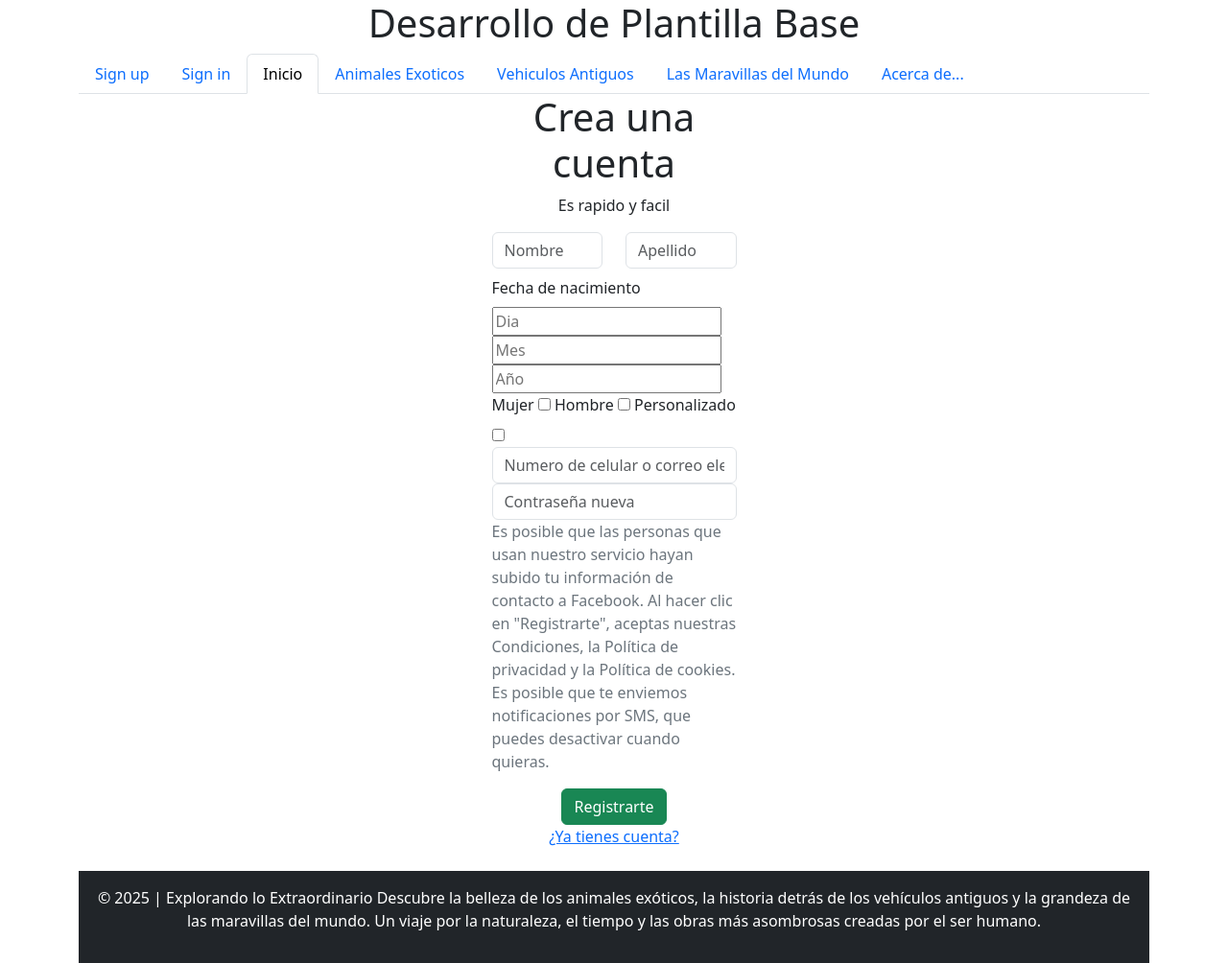
After one commit to itsDurdenn/DMAJ091025, a Flask app: page /signup in a window 1280 px wide. The commit adds this page. Shown: the whole page at 96% size. Run offline with Flask 3, Linux system fonts and the light colour scheme.

Commit message:
Hecho 20 Oct

```diff
--- a/app.py
+++ b/app.py
@@ -1,4 +1,4 @@
-from flask import Flask, render_template
+from flask import Flask, render_template,request
 
 app= Flask(__name__)
 
@@ -22,5 +22,13 @@ def vehiculos():
 def acerca():
     return render_template('acerca.html')
 
+@app.route('/signup')
+def sign():
+    return render_template('formulario.html')
+
+@app.route('/signin')
+def signin():
+    return render_template('sesion.html')
+
 if __name__ == '__main__':
     app.run(debug=True)
--- a/templates/Base.html
+++ b/templates/Base.html
@@ -14,6 +14,12 @@
   <body class="container">
     <h1 class="text-center">Desarrollo de Plantilla Base</h1>
     <ul class="nav nav-tabs">
+      <li class="nav-item">
+        <a class="nav-link" href="/signup">Sign up</a>
+      </li>
+      <li class="nav-item">
+        <a class="nav-link" href="/signin">Sign in</a>
+      </li>
       <li class="nav-item">
         <a class="nav-link active" aria-current="page" href="/">Inicio</a>
       </li>
--- /dev/null
+++ b/templates/formulario.html
@@ -0,0 +1,44 @@
+{% extends "Base.html"%}
+
+{% block contenido %}
+<main class="container w-25">
+        <h1 class="text-center">Crea una cuenta</h1>
+        <p class="text-center"  >Es rapido y facil</p>
+        <section>
+            <form>
+                <div class="row mb-2">
+                    <div class="col">
+                        <input type="text" class="form-control" placeholder="Nombre">
+                    </div>
+                    <div class="col">
+                        <input type="text" class="form-control" placeholder="Apellido">
+                    </div>
+                </div>
+
+            </form>
+            <label for="nombre" class="form-label">Fecha de nacimiento</label>
+            <input type="number" placeholder="Dia">
+            <input type="text" placeholder="Mes">
+            <input type="number" placeholder="Año">
+            <form action="#">
+                <label for="Mujer" class="form-label">Mujer</label>
+                <input type="checkbox" name="Mujer" id="Mujer">
+                <label for="Hombre" class="form-label">Hombre</label>
+                <input type="checkbox" name="Hombre" id="Hombre">
+                <label for="Personalizado" class="form-label">Personalizado</label>
+                <input type="checkbox" name="Personalizado" id="Personalizado">
+            </form>
+            <input type="text" class="form-control" placeholder="Numero de celular o correo electronico">
+            <input type="password" class="form-control" placeholder="Contraseña nueva">
+            <p class="text-secondary">Es posible que las personas que usan nuestro servicio hayan subido tu información de contacto a Facebook.
+                Al hacer clic en "Registrarte", aceptas nuestras Condiciones, la Política de privacidad y la Política de cookies. Es posible que te enviemos notificaciones por SMS, que puedes desactivar cuando quieras.</p>
+            <div class="text-center">
+            <button type="submit" class="btn btn-success">Registrarte</button>
+            </div>
+            <div class="text-center">
+            <a href="https://www.facebook.com/login/?privacy_mutation_token=eyJ0eXBlIjowLCJjcmVhdGlvbl90aW1lIjoxNzU5NDEzMjg2LCJjYWxsc2l0ZV9pZCI6MjY5NTQ4NDUzMDcyMDk1MX0%3D">¿Ya tienes cuenta?</a>
+            </div>
+        </section>
+    </main>
+
+{% endblock contenido %}
```
Also changed, not shown: templates/formulario_copy.html (added, +21 -0 lines), si.html (added).
